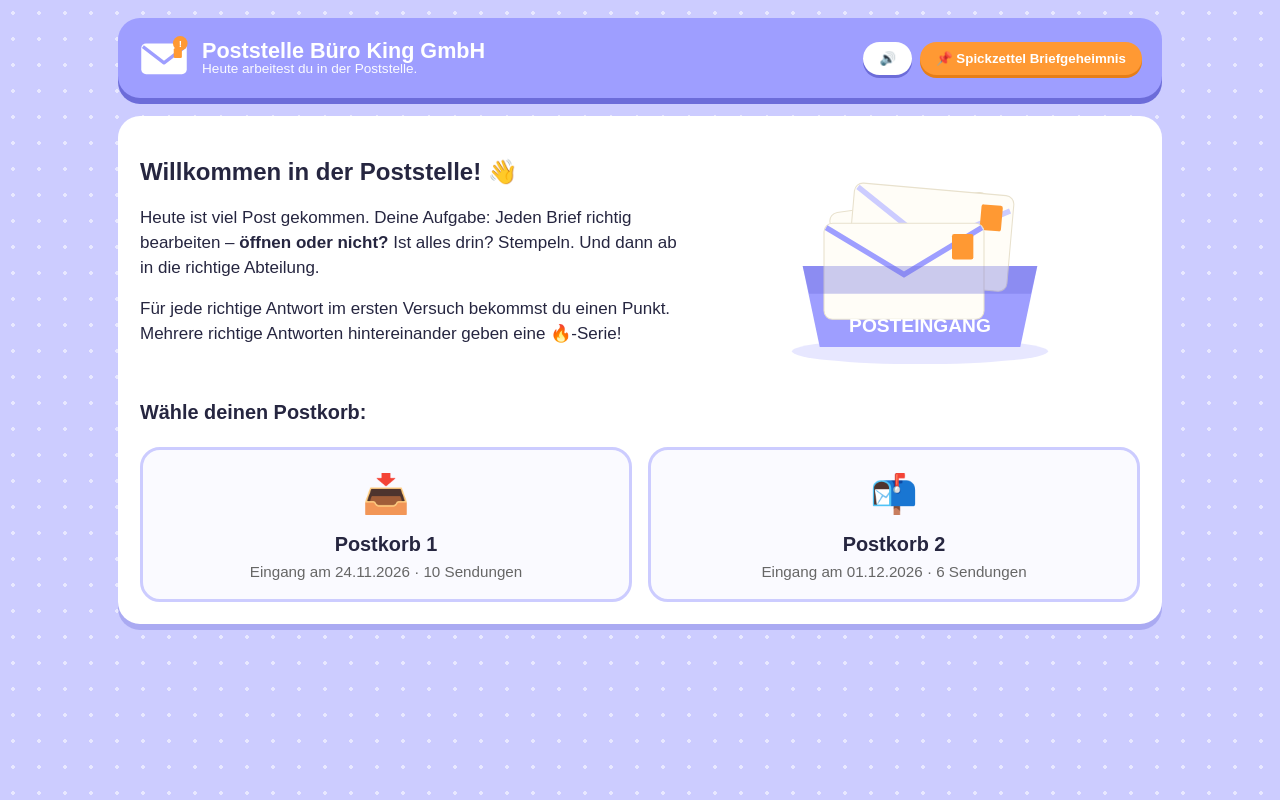
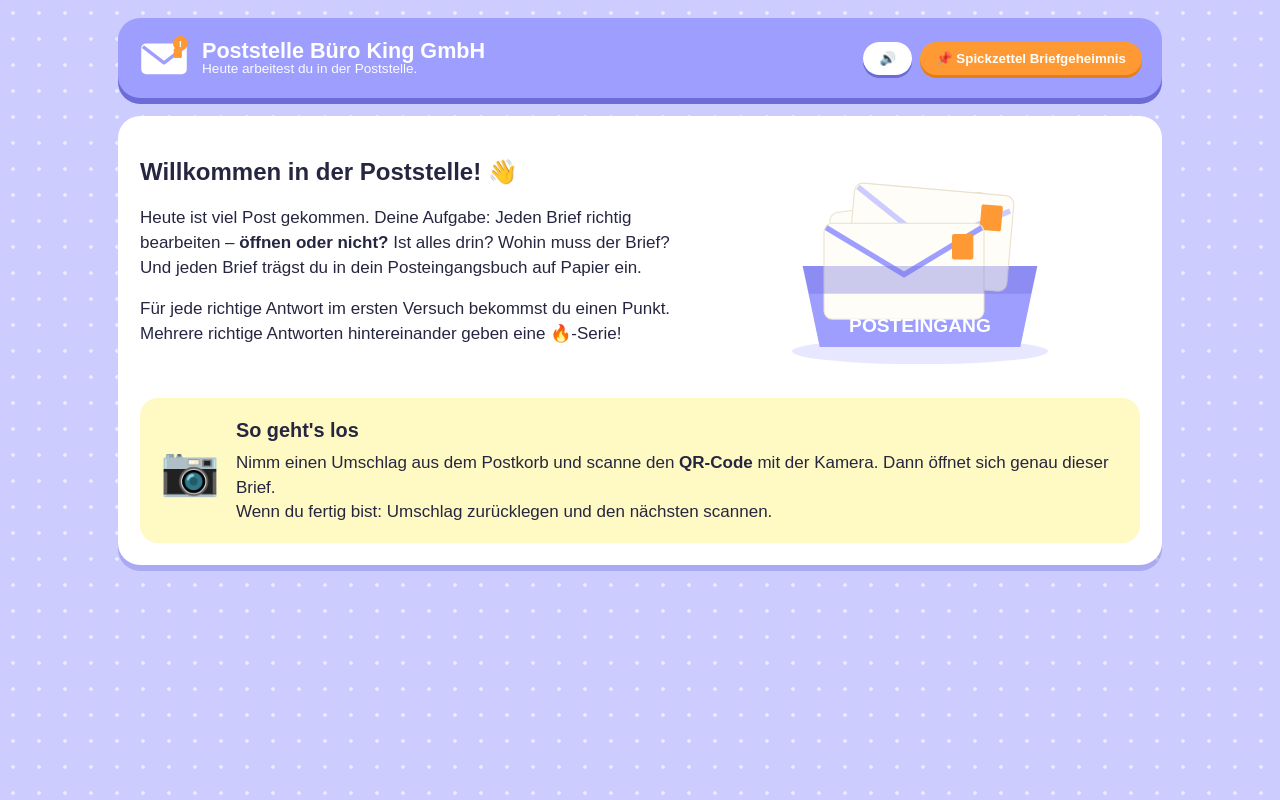
Before and after one commit to sarahf1789-cyber/posteingang, a plain HTML site: page index.html in a window 1280 px wide. Drawn offline with Linux system fonts and the light colour scheme.

Commit message:
Briefe nur noch per QR-Code, Lehrkraft-Modus unter #lehrkraft
Co-Authored-By: Claude Opus 5.5 <noreply@anthropic.com>
Claude-Session: https://claude.ai/code/session_011RnXhMtxmFXWq7fpvefeUm

```diff
--- a/index.html
+++ b/index.html
@@ -185,7 +185,7 @@
     <div class="hero">
       <div>
         <h2>Willkommen in der Poststelle! 👋</h2>
-        <p>Heute ist viel Post gekommen. Deine Aufgabe: Jeden Brief richtig bearbeiten – <b>öffnen oder nicht?</b> Ist alles drin? Stempeln. Und dann ab in die richtige Abteilung.</p>
+        <p>Heute ist viel Post gekommen. Deine Aufgabe: Jeden Brief richtig bearbeiten – <b>öffnen oder nicht?</b> Ist alles drin? Wohin muss der Brief? Und jeden Brief trägst du in dein Posteingangsbuch auf Papier ein.</p>
         <p>Für jede richtige Antwort im ersten Versuch bekommst du einen Punkt. Mehrere richtige Antworten hintereinander geben eine 🔥-Serie!</p>
       </div>
       <div style="text-align:center">
@@ -204,7 +204,14 @@
         </svg>
       </div>
     </div>
-    <h3 style="margin-top:18px">Wähle deinen Postkorb:</h3>
+    <div class="scan-hint" style="margin-top:18px;background:#fff9c4;border-radius:18px;padding:18px 20px;display:flex;gap:16px;align-items:center;flex-wrap:wrap">
+      <div style="font-size:3rem">📷</div>
+      <div style="flex:1;min-width:220px"><h3 style="margin:0 0 6px">So geht's los</h3>
+      Nimm einen Umschlag aus dem Postkorb und scanne den <b>QR-Code</b> mit der Kamera. Dann öffnet sich genau dieser Brief.<br>
+      Wenn du fertig bist: Umschlag zurücklegen und den nächsten scannen.</div>
+    </div>
+    <div id="teacherArea" style="display:none">
+    <h3 style="margin-top:18px">Lehrkraft-Modus: Postkorb zum Testen wählen</h3>
     <div class="korb-grid">
       <div class="korb-card" data-korb="1">
         <div style="font-size:2.4rem">📥</div>
@@ -214,6 +221,8 @@
         <div style="font-size:2.4rem">📬</div>
         <h3>Postkorb 2</h3><div class="meta">Eingang am 01.12.2026 · 6 Sendungen</div>
       </div>
+    </div>
+    <p style="font-size:.9rem;color:#555">Nur für die Lehrkraft sichtbar (Adresse endet auf #lehrkraft). Hier kann man die Briefe ohne QR-Code der Reihe nach durchklicken.</p>
     </div>
   </div>
 
@@ -434,7 +443,7 @@ const POSTMARK=`<svg width="70" height="40" viewBox="0 0 70 40" aria-hidden="tru
 
 document.querySelectorAll('[data-korb]').forEach(c=>c.onclick=()=>startKorb(+c.dataset.korb));
 $('again').onclick=()=>{ if(scanMode){ if(confirmReset()) { clearStore(korbNr); endKorb(); } } else startKorb(korbNr); };
-$('other').onclick=()=>{ scanMode=false; history.replaceState(null,'',location.pathname+location.search); show('startView'); };
+$('other').onclick=()=>{ const t=!scanMode; scanMode=false; history.replaceState(null,'',location.pathname+location.search+(t?'#lehrkraft':'')); route(); show('startView'); };
 
 function show(v){['startView','workView','endView'].forEach(x=>$(x).style.display=x===v?'':'none');window.scrollTo({top:0,behavior:'smooth'});}
 function startKorb(n){
@@ -649,6 +658,9 @@ function finishScan(l,entry,an){
   setTimeout(()=>d.scrollIntoView({behavior:'smooth',block:'center'}),80);
 }
 function route(){
+  const teacher=location.hash==='#lehrkraft';
+  $('teacherArea').style.display=teacher?'':'none';
+  if(teacher){ scanMode=false; show('startView'); return; }
   const m=/^#k([12])-(\d{1,2})$/.exec(location.hash);
   if(!m) return;
   const n=+m[1], i=+m[2]-1;
```
